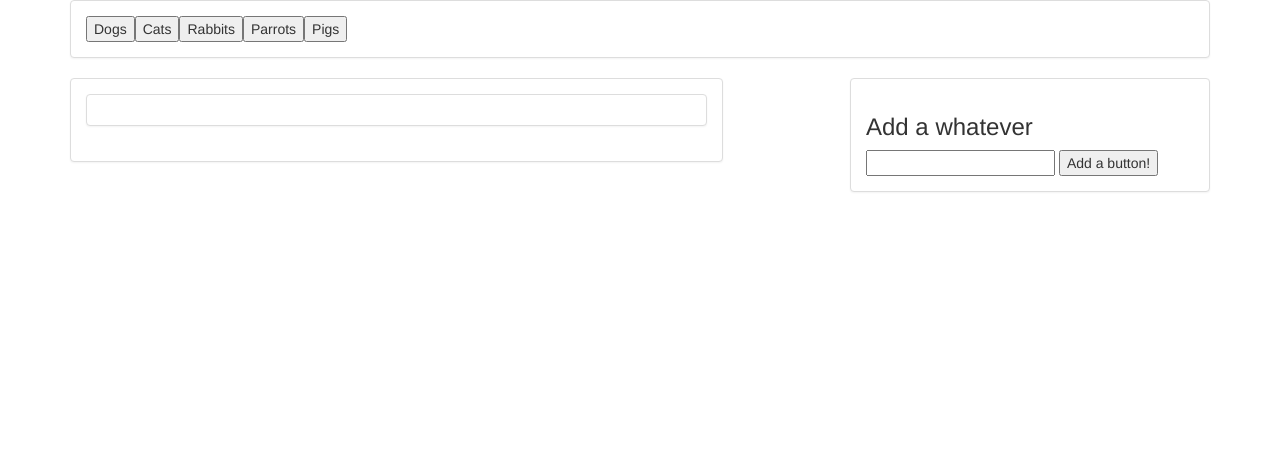
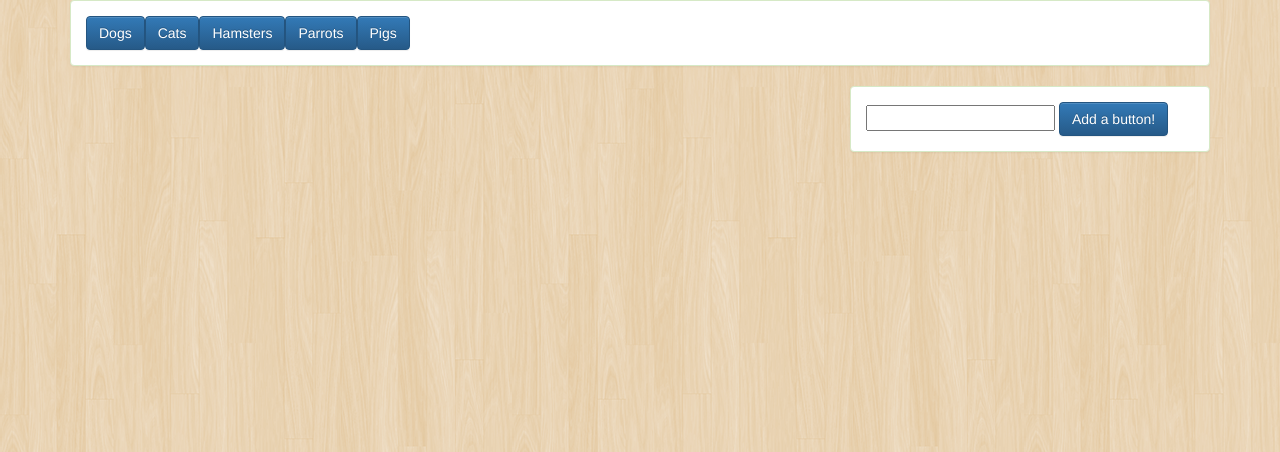
Before and after one commit to AnotherMysterySolved/giftastic, a PHP site: page / in a window 1280 px wide. Shown: the top 452 px of the page. Run offline with PHP 8.4, Linux system fonts and the light colour scheme; some libraries are stand-ins or nearby versions.

Commit message:
added some style and finished commenting it out

```diff
--- a/assets/css/style.css
+++ b/assets/css/style.css
@@ -1,3 +1,3 @@
-.new-div{
-	float: left;
+body {
+  background: url("../images/retina_wood.png");
 }
--- a/assets/javascript/site.js
+++ b/assets/javascript/site.js
@@ -1,29 +1,29 @@
 $(document).ready(function() {
 
-//creating an array that houses all the topics buttons
-var topics = ["Dogs", "Cats", "Rabbits", "Parrots", "Pigs"];
+    //An array that houses all the preset topic buttons
+    var topics = ["Dogs", "Cats", "Hamsters", "Parrots", "Pigs"];
 
-//Add all items in the topics array to the DOM as a button
-
-function createButtons(chocolate) {
-	for (i = 0; i < chocolate.length; i++){
+    //Create a button function
+    function createButtons(buttonFactory) {
+        for (i = 0; i < buttonFactory.length; i++) {
             // $("#topic-buttons").append("<button id =" + topics[i] + ">");
             // $("button#" + topics[i]).text(topics[i]);
-		var button = $("<button>");
-		button.attr("id", chocolate[i]).text(chocolate[i]);
+            var button = $("<button>", { class: "btn btn-primary" });
+            button.attr("id", buttonFactory[i]).text(buttonFactory[i]);
             $("#topic-buttons").append(button);
 
         }
     }
+    //Creating the preset buttons
     createButtons(topics);
 
-//when user clicks 'add,' create button
-$("#input-button").click(function(){
-//Emptying div 'topic-buttons' (to load the new list without duplicating what was already there)
+    //when user clicks 'add,' run function
+    $("#input-button").click(function() {
+        //Creating a new array to house the new topics
         var newTopicsArr = [];
         //Get the value of user input and add it to a variable
         var newTopicVar = $("#user-input").val();
-//Add the new topic to the array 'topics'
+        //Add the new topic to the array new topics array
         newTopicsArr.push(newTopicVar);
         //Create button of topics array
         createButtons(newTopicsArr);
@@ -31,57 +31,49 @@ createButtons(newTopicsArr);
     });
 
     //When user clicks a topic button- do something
-$(document).on("click", "button", function(){
-//Get 10 images from giphy
-	//create variables for image and URL
+    $(document).on("click", "button", function() {
+        //create variables for image and URL (limit 10 images)
         $("#gifs").empty();
         var image = $(this).attr("id");
         var queryUrl = "http:api.giphy.com/v1/gifs/search?q=" + image + "&api_key=dc6zaTOxFJmzC&limit=10";
 
-
+        //Running the query and getting the data
         $.ajax({
             url: queryUrl,
             method: "GET"
-	}).done(function(response){
-	for (i = 0; i < response.data.length; i++){
+                //Once data loads our promise function runs and begins to sort out what we need
+        }).done(function(response) {
+            for (i = 0; i < response.data.length; i++) {
                 var movingPath = response.data[i].images.fixed_height.url;
-	var stillPath =  response.data[i].images.fixed_height_still.url;
+                var stillPath = response.data[i].images.fixed_height_still.url;
                 var rating = response.data[i].rating;
-
-	var gifImage = $("<img>");
+                //Adding attributes for if statement
+                var gifImage = $("<img>", { class: "panel-body" });
                 gifImage.attr("data-state", "still")
                     .attr("data-animate", movingPath)
                     .attr("data-still", stillPath)
                     .attr("src", stillPath);
- 	var pTag = $("<p>");
- 	pTag.text(rating);
+                var h3Tag = $("<h3>", { class: "panel-heading" });
+                h3Tag.text(rating);
 
- 	var newDiv = $("<div>");
- 	newDiv.addClass("new-div");
- 	newDiv.append(pTag, gifImage);
-	$("#gifs").append(newDiv);
+                var contentDiv = $("<div>", { class: "content-div", class: "panel panel-success" });
+                $("#gifs").append(contentDiv);
+                contentDiv.append(h3Tag, gifImage);
             }
         });
     });
     //When user clicks gif, make gif move or stop
     $(document).on("click", "img", function() {
-//if the state == still -> src = data-animate
-//else if state is != still -> src = data-still
         var state = $(this).attr("data-state");
         var dataAnimate = $(this).attr("data-animate");
         var dataStill = $(this).attr("data-still");
 
-	if (state == "still"){
+        if (state == "still") {
             $(this).attr("src", dataAnimate);
             $(this).attr("data-state", "animate");
-	}
-	else{
-		$(this).attr("src",dataStill);
+        } else {
+            $(this).attr("src", dataStill);
             $(this).attr("data-state", "still");
         }
-
     });
-
-
-
 });
--- a/index.html
+++ b/index.html
@@ -1,4 +1,5 @@
 <!DOCTYPE html>
+
 <html>
 	<head>
 		<title>Giftastic</title>
@@ -20,7 +21,7 @@
 	<div class="container">
 		<div class="row">
 			<div class="col-md-12">
-				<div class="panel panel-default">
+				<div class="panel panel-success">
 				  <div class="panel-body">
 				  	<div id="topic-buttons"></div>
 				  </div>
@@ -29,24 +30,15 @@
 		</div>
 		<div class="row">
 			<div class="col-md-7">
-				<div class="panel panel-default">
-				  <div class="panel-body">
-					<div class="panel panel-default">
-					  <div class="panel-body">
-					    <div id = "gifs"></div>
-					  </div>
-					</div>
-				  </div>
-				</div>
+				<div id = "gifs"></div>
 			</div>
 			<div class="col-md-1">
 			</div>
 			<div class="col-md-4">
-				<div class="panel panel-default">
+				<div class="panel panel-success">
 				  <div class="panel-body">
-				    <h3>Add a whatever</h3>
 				    <input type="text" id="user-input">
-				    <input type="submit" value="Add a button!" id="input-button">
+				    <input type="submit" value="Add a button!" id="input-button" class= "btn btn-primary">
 				  </div>
 				</div>
 			</div>
@@ -58,17 +50,3 @@
 	</body>
 
 </html>
-
-<!--
-The path of the righteous man is beset on all sides by the iniquities of the selfish and the tyranny of evil men. Blessed is he who, in the name of charity and good will, shepherds the weak through the valley of darkness, for he is truly his brother's keeper and the finder of lost children. And I will strike down upon thee with great vengeance and furious anger those who would attempt to poison and destroy My brothers. And you will know My name is the Lord when I lay My vengeance upon thee.
-Bacon ipsum dolor amet shankle pastrami alcatra, ball tip drumstick pork andouille cupim landjaeger porchetta swine shank ham hock tongue venison. Shankle leberkas short loin, sausage kevin biltong pork loin brisket pastrami. Spare ribs pork strip steak t-bone kevin pork belly capicola, prosciutto short ribs venison jerky meatball. Turkey filet mignon alcatra corned beef salami, pastrami cow. Turducken bresaola boudin, pork belly strip steak pig kevin tongue shoulder corned beef ham prosciutto jerky fatback. Tenderloin tongue meatloaf turducken pork belly brisket, pastrami rump fatback venison andouille pork loin shankle turkey tail. Corned beef tenderloin salami, ball tip beef ribs ribeye ground round filet mignon.
-Andouille tail chuck, shankle biltong boudin tenderloin turducken ham kevin. Hamburger pancetta andouille pork kevin shankle rump porchetta spare ribs salami venison swine. Meatball pork loin tongue biltong kevin strip steak turkey ham hock beef venison prosciutto alcatra turducken. Meatloaf frankfurter spare ribs, pancetta strip steak chicken picanha. Tri-tip brisket flank, tongue bacon doner picanha corned beef strip steak capicola swine pork chop cow.
-<h1>TITLE</h1>
-<h3>byline</h3>
-<label for="input">Add a button</label>
-<input type="text" id="newInput">
-<input id="addbutton" type="button" value="New Search Term!">
-<br><Br>
-<div id='buttons'></div>
-<div id='gallery'></div>
--->
```
Also changed, not shown: assets/images/retina_wood.png (added), 3 other files. Lines whose indentation alone changed are shown as unchanged.
